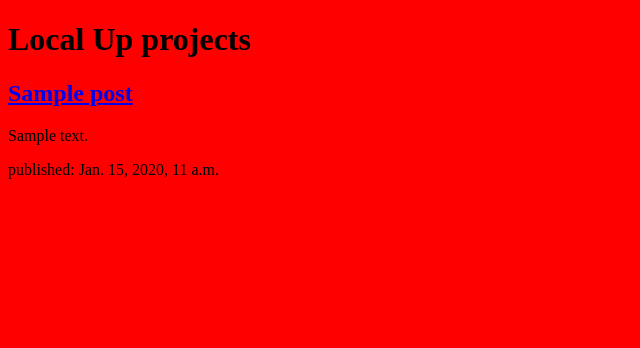
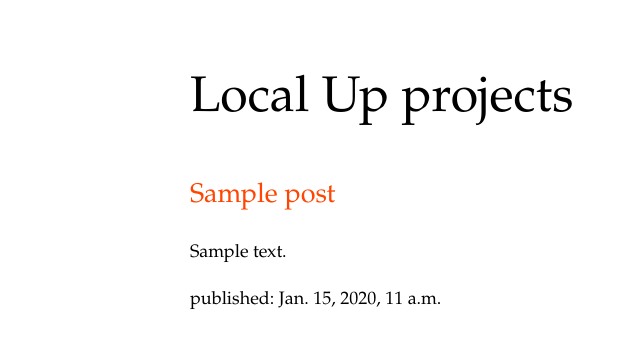
Before and after one commit to elinchiks/localup, a Django app: template blog/templates/blog/post_list.html in a window 1280 px wide. Shown: the top 348 px of the page, without its empty margins (0-640 px from the left). Run offline with Django 3.2, Linux system fonts and the light colour scheme; the template is opened without the code that fills it: values that come from a table or form of the project are taken from there, others are empty; tables that the repository leaves empty hold one stand-in row (values such as "Sample post").

Commit message:
base styles added to posts

```diff
--- a/blog/static/css/main.css
+++ b/blog/static/css/main.css
@@ -1,3 +1,29 @@
 body {
-    background: red;
+    font-family: Palatino;
+    line-height: 1.6;
+    font-size: 18px;
 }
+
+.content {
+    max-width: 900px;
+    margin: 0 auto;
+}
+
+.page-title {
+    font-weight: normal;
+    margin-top: 60px;
+    font-size: 50px;
+}
+
+.post-title {
+    font-weight: normal;
+}
+
+.post-title a {
+    color: orangered;
+    text-decoration: none;
+}
+
+.post-title a:hover {
+    text-decoration: underline;
+}
--- a/blog/templates/blog/base.html
+++ b/blog/templates/blog/base.html
@@ -8,7 +8,9 @@
         <link rel="stylesheet" href="{% static 'css/main.css' %}">
     </head>
     <body>
-        {% block content %}
-        {% endblock %}
+        <div class="content">
+            {% block content %}
+            {% endblock %}
+        </div>
     </body>
 </html>
--- a/blog/templates/blog/post_list.html
+++ b/blog/templates/blog/post_list.html
@@ -1,10 +1,10 @@
 {% extends 'blog/base.html' %}
 
 {% block content %}
-    <h1>Local Up projects</h1>
+    <h1 class="page-title">Local Up projects</h1>
     {% for post in posts %}
         <article>
-            <h1>
+            <h1 class="post-title">
                 <a href="{% url 'post_detail' pk=post.pk %}">{{ post.title }}</a>
             </h1>
             <p>{{ post.text | linebreaksbr }}</p>
```
